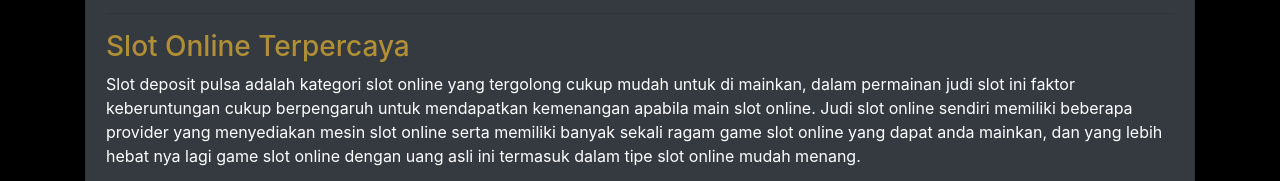
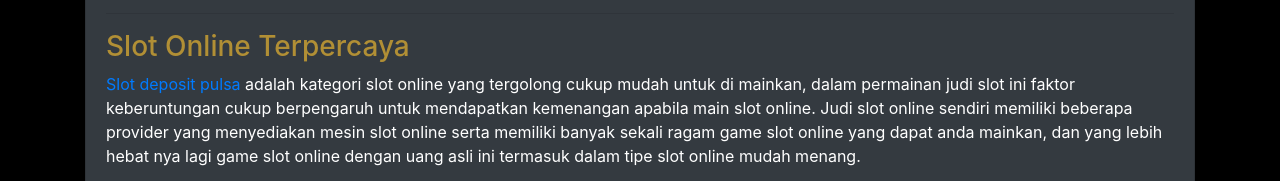
Before and after one commit to agensbobetid/agensbobetid.github.io, a plain HTML site: page index.html in a window 1280 px wide. Shown: the part 1419-1600 px from the top of the page. Drawn offline with nearby package versions, Linux system fonts and the light colour scheme.

Commit message:
Update index.html

```diff
--- a/index.html
+++ b/index.html
@@ -100,7 +100,7 @@
         <p><a title="Slot Judi Online" href="https://139.162.1.191/">Slot Judi Online</a> sebagai merk dagang dari situs judi online resmi dan memiliki situs slot online terbesar di Indonesia dengan total member mencapai ribuan orang sudah terdaftar di web judi online kami untuk mencari uang tambahan atau menjadikan kegiatan mereka bermain judi sebagai mata pencaharian utama yang di hasilkan dari game judi slot online atau slot deposit pulsa.</p>
         <hr />
         <h3 id="slot_online_terpercaya" class="artikel"><span style="color: #b18f35;">Slot Online Terpercaya</span></h3>
-        <p>Slot deposit pulsa adalah kategori slot online yang tergolong cukup mudah untuk di mainkan, dalam permainan judi slot ini faktor keberuntungan cukup berpengaruh untuk mendapatkan kemenangan apabila main slot online. Judi slot online sendiri memiliki beberapa provider yang menyediakan mesin slot online serta memiliki banyak sekali ragam game slot online yang dapat anda mainkan, dan yang lebih hebat nya lagi game slot online dengan uang asli ini termasuk dalam tipe slot online mudah menang.</p>
+        <p><a href="https://lapakbetting.com">Slot deposit pulsa</a> adalah kategori slot online yang tergolong cukup mudah untuk di mainkan, dalam permainan judi slot ini faktor keberuntungan cukup berpengaruh untuk mendapatkan kemenangan apabila main slot online. Judi slot online sendiri memiliki beberapa provider yang menyediakan mesin slot online serta memiliki banyak sekali ragam game slot online yang dapat anda mainkan, dan yang lebih hebat nya lagi game slot online dengan uang asli ini termasuk dalam tipe slot online mudah menang.</p>
         <ul>
         <li>
         <p><span style="color: #b18f35;"><a style="color: #b18f35;" title="Slot Online PRAGMATIC PLAY" href="https://139.162.1.191/slots"><strong>Slot Online PRAGMATIC PLAY</strong></a></span><br />Pragmatic Play adalah penyedia permainan judi slot online terkemuka yang sudah lama malang melintang di industri&nbsp;iGaming, Pragmatic Play menawarkan berbagai portfolio multi-produk sangat inovatif, sudah teregulasi memiliki interface cukup mobile-friendly.</p>
```
